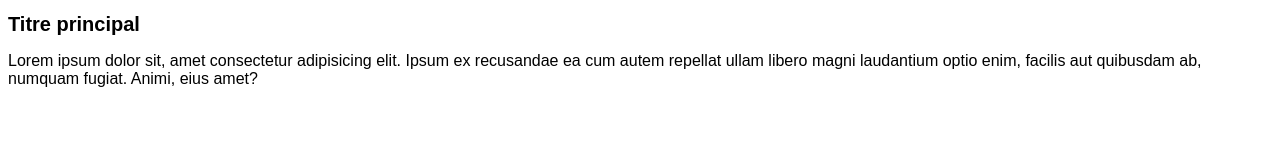
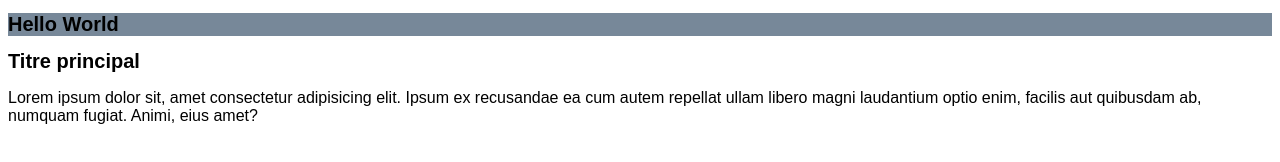
Before and after one commit to MiguelASV/ex3, a plain HTML site: page index.html in a window 1280 px wide. Drawn offline with Linux system fonts and the light colour scheme.

Commit message:
M - h1 dans le header

```diff
--- a/css/style.css
+++ b/css/style.css
@@ -1,5 +1,9 @@
 body {
     font-family: Arial;
+}
+
+header {
+    background-color: lightslategray;
 }
 
 h1 {
--- a/index.html
+++ b/index.html
@@ -9,14 +9,14 @@
 </head>
 <body>
     <header>
+      <h1>Hello World</h1>
+    </header>
+    <main>
         <h1>Titre principal</h1>
         <p>Lorem ipsum dolor sit, amet consectetur adipisicing elit. Ipsum ex recusandae ea cum
         autem repellat ullam libero magni laudantium optio enim, facilis aut
         quibusdam ab, numquam fugiat. Animi, eius amet?
         </p>
-    </header>
-    <main>
-
     </main>
     <footer>
 
```
